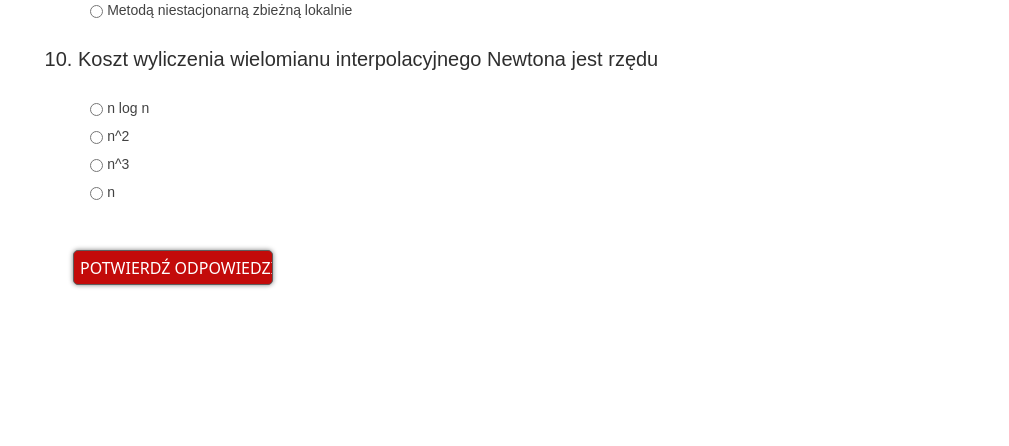
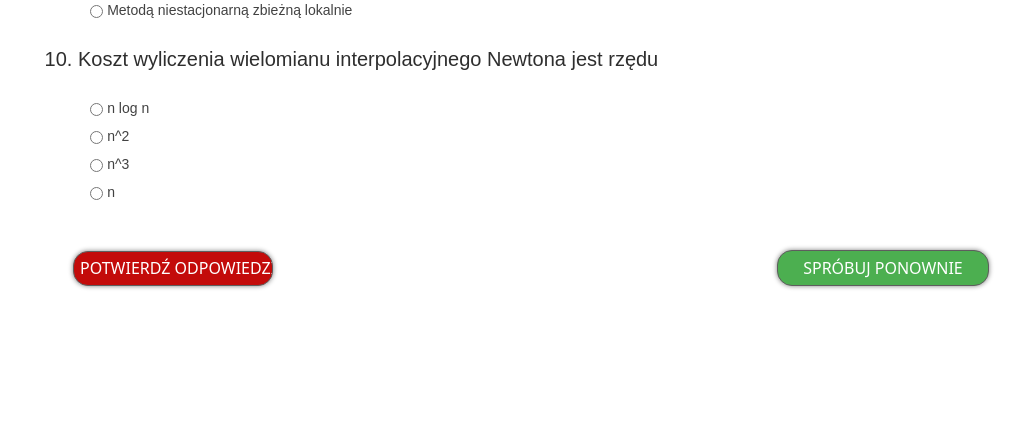
Before and after one commit to iamkileR/LearningApp-in-Django, a Django app: page /quiz in a window 1280 px wide; the page is wider, and only the part inside the window is pictured. Shown: the part 2005-2451 px from the top of that part, without its empty margins (271-1280 px from the left). Before the commit the page ends 2293 px from the top of that part, so only its background shows below. Run offline with Django 4.2, Linux system fonts and the light colour scheme.

Commit message:
Update quiz !

```diff
--- a/templates/quiz.html
+++ b/templates/quiz.html
@@ -196,9 +196,9 @@
 	  	</div>
 
 <br/>
-  <div class="submitter">
-          <input class="quizSubmit" id="submitButton" onClick="submitQuiz()"
-          type="submit" value="Potwierdź odpowiedzi" />
+  <div>
+          <input class="quizSubmit" id="submitButton" onClick="submitQuiz()" type="submit" value="Potwierdź odpowiedzi" />
+          <input class="refresher" type="button" value="Spróbuj ponownie" onClick="location.reload();" />
     </div><br>
 
 <!--show only wrong answers on submit-->
--- a/website/static/website/style1.css
+++ b/website/static/website/style1.css
@@ -80,7 +80,7 @@ input.quizSubmit[type="submit"] {
   height:35px;
   width:200px;
   border: 1px solid #5E5E5E;
-  border-radius:5px;
+  border-radius: 15px;
   text-align: center;
   position: center;
   margin-left: 140px;
@@ -95,6 +95,25 @@ input.quizSubmit[type="submit"]:hover {
 
 }
 
+input.refresher{
+
+  padding: 5px 25px;
+  margin-left: 500px;
+  border: 0;
+  outline: 0;
+  cursor: pointer;
+  text-align: center;
+  text-decoration: none;
+  outline: none;
+  color: #fff;
+  background-color: #4CAF50;
+  border: none;
+  border-radius: 15px;
+  text-transform:uppercase;
+  box-shadow: rgba(0, 0, 0, 0.498039) 0px 0px 5px 0px;
+  border: 1px solid #5E5E5E;
+}
+
 .submitter {
 	  width:85px;
 }
```
